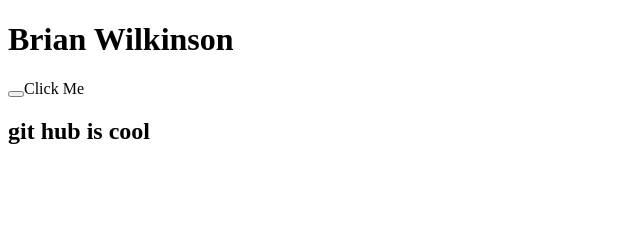
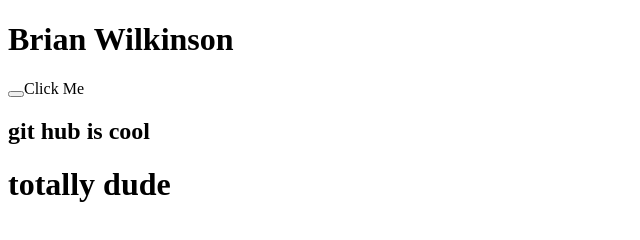
Before and after one commit to abillionlines/thehubrepository, a plain HTML site: page index.html in a window 1280 px wide. Shown: the whole page, without its empty margins (0-640 px from the left). Drawn offline with Linux system fonts and the light colour scheme.

Commit message:
more rad stuff

```diff
--- a/index.html
+++ b/index.html
@@ -10,5 +10,6 @@
     <h1 class=title> Brian Wilkinson</h1>
     <button id="buttons" onclick="redchange()"></button>Click Me</button>
     <h2>git hub is cool</h2>
+    <h1>totally dude</h1>
 </body>
 </html>
```
